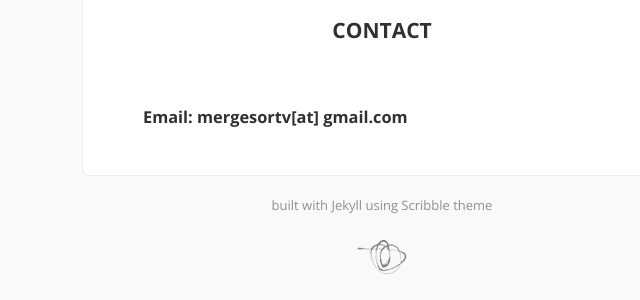
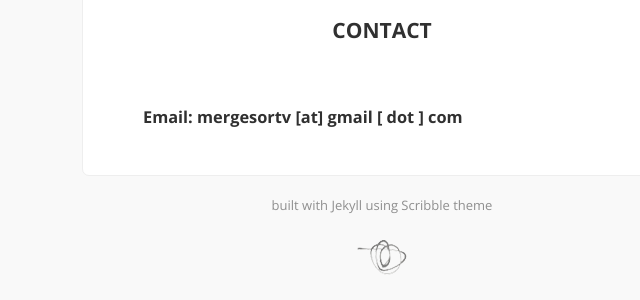
Before and after one commit to thinkphp/thinkphp.herokuapp.com, a Jekyll site: the page built from contact.md, in a window 1280 px wide. Shown: the part 288-588 px from the top of the page, without its empty margins (258-898 px from the left). Built offline with Jekyll 4.4.1, drawn with Linux system fonts in a browser that asks for light colours; comment, search, counter and statistics services are not loaded.

Commit message:
Update contact.md

```diff
--- a/contact.md
+++ b/contact.md
@@ -4,4 +4,4 @@ title: Contact
 permalink: /contact/
 ---
 
-### Email: mergesortv[at] gmail.com
+### Email: mergesortv  [at]  gmail [ dot ] com
```
